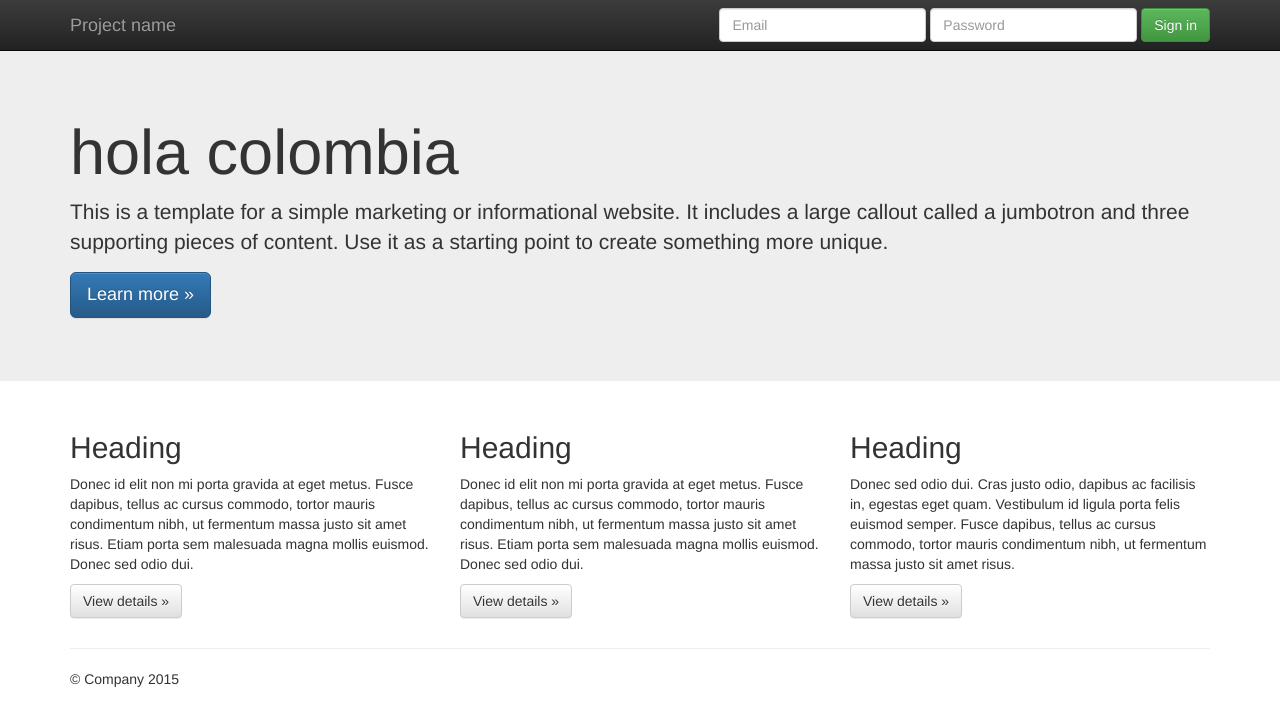
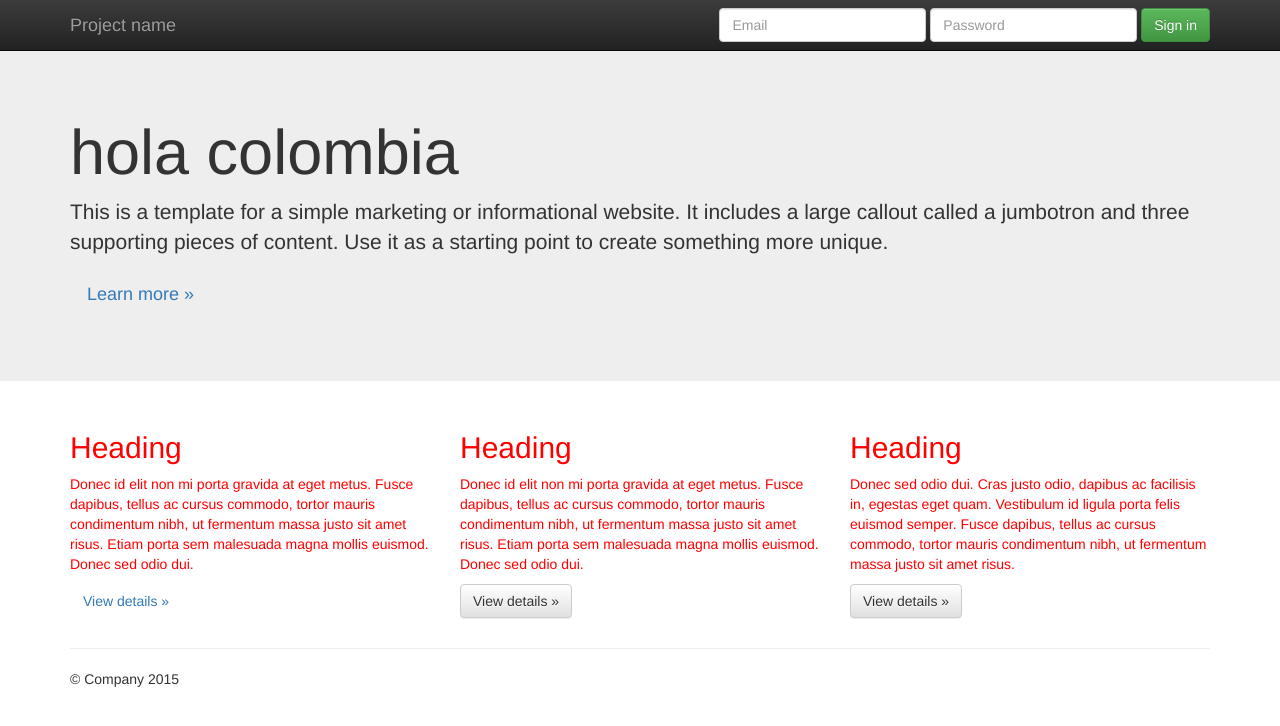
Before and after one commit to pablonarvaez20152016/enclasegit2, a plain HTML site: page initializr-verekia-4.0/initializr/index.html in a window 1280 px wide. Drawn offline with nearby package versions, Linux system fonts and the light colour scheme.

Commit message:
cambio de colores de botones

```diff
--- a/initializr-verekia-4.0/initializr/index.html
+++ b/initializr-verekia-4.0/initializr/index.html
@@ -57,17 +57,17 @@
       <div class="container">
         <h1>hola colombia</h1>
         <p>This is a template for a simple marketing or informational website. It includes a large callout called a jumbotron and three supporting pieces of content. Use it as a starting point to create something more unique.</p>
-        <p><a class="btn btn-primary btn-lg" href="#" role="button">Learn more &raquo;</a></p>
+        <p><a class="btn btn-succes btn-lg" href="#" role="button">Learn more &raquo;</a></p>
       </div>
     </div>
 
     <div class="container">
       <!-- Example row of columns -->
-      <div class="row">
+      <div class="row" style="color:red">
         <div class="col-md-4">
           <h2>Heading</h2>
           <p>Donec id elit non mi porta gravida at eget metus. Fusce dapibus, tellus ac cursus commodo, tortor mauris condimentum nibh, ut fermentum massa justo sit amet risus. Etiam porta sem malesuada magna mollis euismod. Donec sed odio dui. </p>
-          <p><a class="btn btn-default" href="#" role="button">View details &raquo;</a></p>
+          <p><a class="btn btn-succes" href="#" role="button">View details &raquo;</a></p>
         </div>
         <div class="col-md-4">
           <h2>Heading</h2>
```
